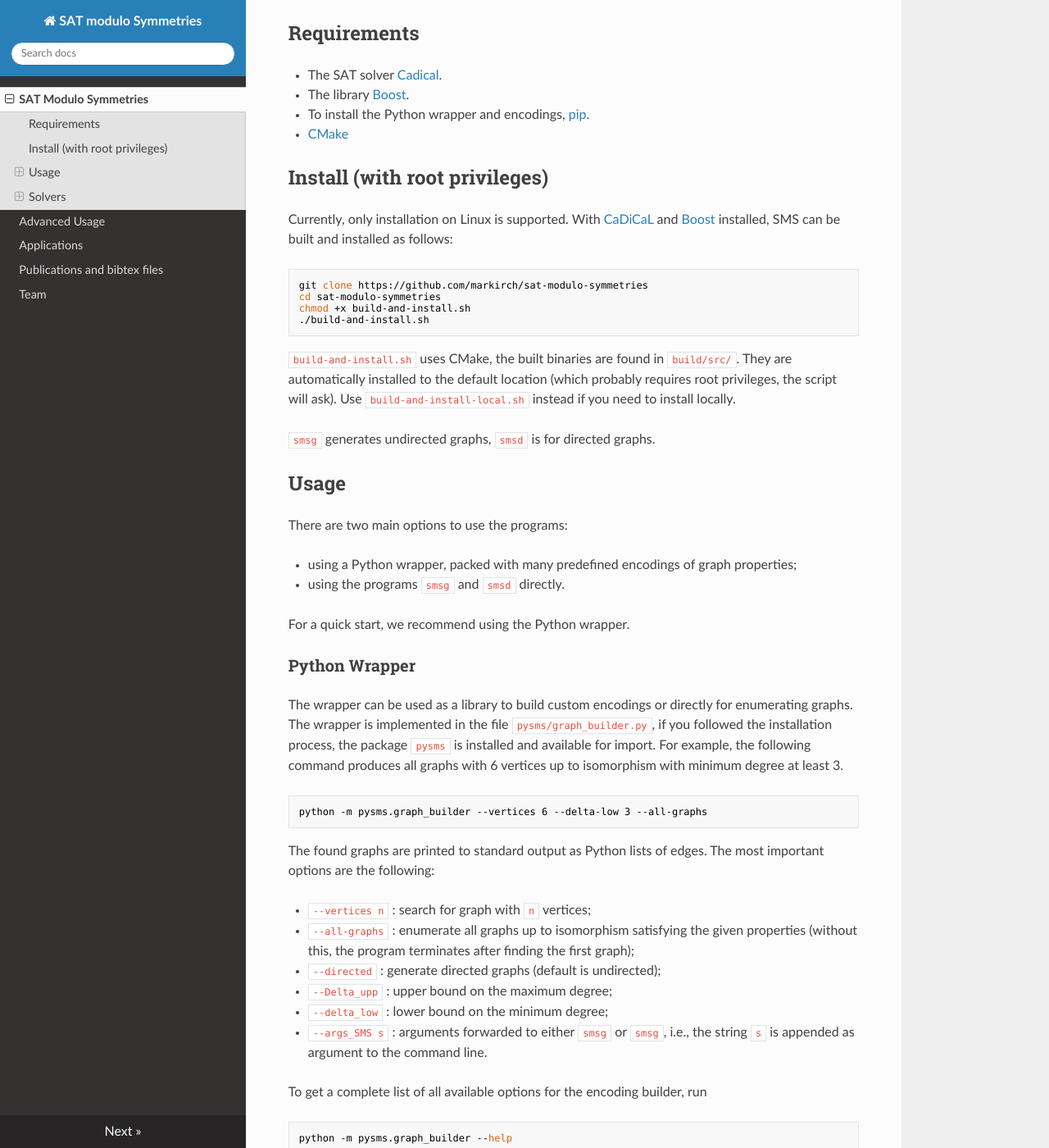
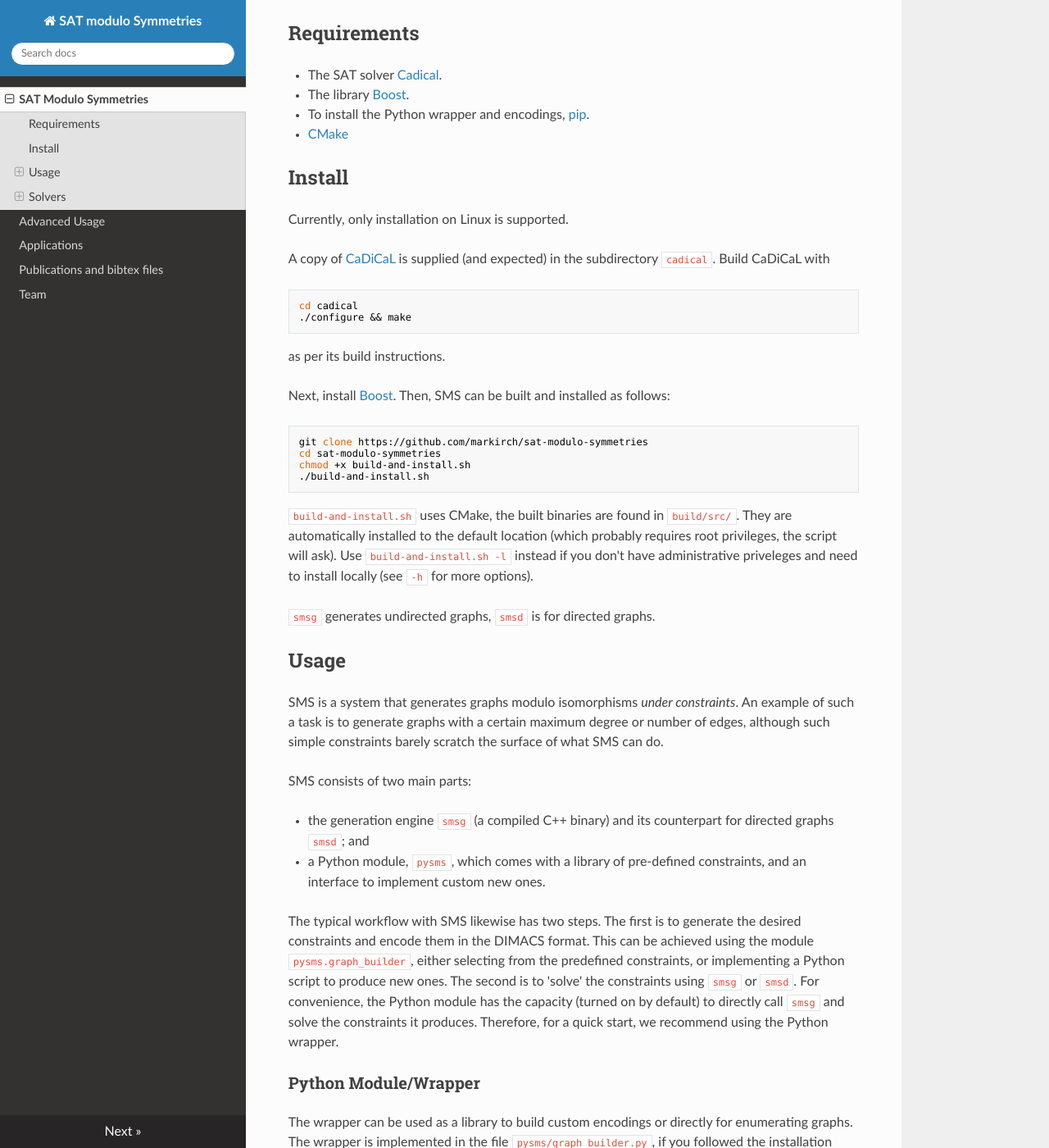
Before and after one commit to markirch/sat-modulo-symmetries, an MkDocs documentation site: the page built from docs/index.md, in a window 1280 px wide and 1400 px high, scrolled down 305 px. Shown: the whole window at 82% size. Built offline with MkDocs 1.6.1, drawn with Linux system fonts in a browser that asks for light colours; nearby versions of some CDN libraries; some of the changed text lies outside the part shown.

Commit message:
updated docs with the new build process + forbidden induced subgrahs

````diff
--- a/docs/index.md
+++ b/docs/index.md
@@ -2,7 +2,7 @@
 
 SAT Modulo Symmetries (SMS) is a framework that enhances SAT solvers with dynamic symmetry breaking. SMS is useful for isomorph-free generation and enumeration of graphs under constraints.
 
-This SMS package contains the enhanced SAT solvers `smsg` and `smsd` written in C++ which generate undirected and directed graphs modulo isomorphisms respectively, as well as a Python sub-module for easier creation of graph encodings with many predefined encodings to use.
+This SMS package contains the enhanced SAT solvers `smsg` and `smsd`, written in C++, which generate undirected and directed graphs modulo isomorphisms respectively, as well as a Python sub-module for easier creation of graph encodings with many predefined encodings to use.
 
 
 ## Requirements
@@ -12,10 +12,20 @@ This SMS package contains the enhanced SAT solvers `smsg` and `smsd` written in
 - To install the Python wrapper and encodings, [pip](https://pypi.org/project/pip).
 - [CMake](https://cmake.org)
 
-## Install (with root privileges)
+## Install
 
 Currently, only installation on Linux is supported.
-With [CaDiCaL](https://github.com/arminbiere/cadical) and [Boost](https://www.boost.org/) installed, SMS can be built and installed as follows: <!---CMake in the usual way, by executing the following commands: -->
+
+A copy of [CaDiCaL](https://github.com/arminbiere/cadical) is supplied (and expected) in the subdirectory `cadical`.
+Build CaDiCaL with
+```
+cd cadical
+./configure && make
+```
+as per its build instructions.
+
+Next, install [Boost](https://www.boost.org/).
+Then, SMS can be built and installed as follows: <!---CMake in the usual way, by executing the following commands: -->
 
 ```bash
 git clone https://github.com/markirch/sat-modulo-symmetries
@@ -26,22 +36,28 @@ chmod +x build-and-install.sh
 
 `build-and-install.sh` uses CMake, the built binaries are found in `build/src/`.
 They are automatically installed to the default location (which probably requires root privileges, the script will ask).
-Use `build-and-install-local.sh` instead if you need to install locally.
+Use `build-and-install.sh -l` instead if you don't have administrative priveleges and need to install locally (see `-h` for more options).
 
 `smsg` generates undirected graphs, `smsd` is for directed graphs.
 
-
 ## Usage
 
-There are two main options to use the programs:
+SMS is a system that generates graphs modulo isomorphisms *under constraints*.
+An example of such a task is to generate graphs with a certain maximum degree or number of edges, although such simple constraints barely scratch the surface of what SMS can do.
 
-- using a Python wrapper, packed with many predefined encodings of graph properties;
-- using the programs `smsg` and `smsd` directly.
+SMS consists of two main parts:
 
-For a quick start, we recommend using the Python wrapper.
+- the generation engine `smsg` (a compiled C++ binary) and its counterpart for directed graphs `smsd`; and
+- a Python module, `pysms`, which comes with a library of pre-defined constraints, and an interface to implement custom new ones.
 
+The typical workflow with SMS likewise has two steps.
+The first is to generate the desired constraints and encode them in the DIMACS format.
+This can be achieved using the module `pysms.graph_builder`, either selecting from the predefined constraints, or implementing a Python script to produce new ones.
+The second is to 'solve' the constraints using `smsg` or `smsd`.
+For convenience, the Python module has the capacity (turned on by default) to directly call `smsg` and solve the constraints it produces.
+Therefore, for a quick start, we recommend using the Python wrapper.
 
-### Python Wrapper
+### Python Module/Wrapper
 
 The wrapper can be used as a library to build custom encodings or directly for enumerating graphs.
 The wrapper is implemented in the file `pysms/graph_builder.py`, if you followed the installation process, the package `pysms` is installed and available for import.
@@ -51,7 +67,11 @@ For example, the following command produces all graphs with 6 vertices up to iso
 python -m pysms.graph_builder --vertices 6 --delta-low 3 --all-graphs
 ```
 
-The found graphs are printed to standard output as Python lists of edges. The most important options are the following:
+The found graphs are printed to standard output as Python lists of edges.
+
+In order to only print the constraints (as a CNF formula in DIMACS) without solving, additionally pass `--no-solve`.
+
+The most important options to `pysms.graph_builder` are as follows:
 
 - `--vertices n` : search for graph with `n` vertices;
 - `--all-graphs` : enumerate all graphs up to isomorphism satisfying the given properties (without this, the program terminates after finding the first graph);
@@ -72,14 +92,17 @@ For all options available for `smsg` or `smsd`, run
 smsg --help
 ```
 
+The wrapper `pysms.graph_builder` will accept and forward any additional arguments to `smsg`.
+There is the legacy option to pass arguments to `smsg` through `pysms.graph_builder --args-SMS="..."`, which is now deprecated.
+
 SMS relies on a procedure called the _minimality check_ to filter out non-canonical isomorphic copies of graphs.
 This procedure is often fast, but has worst-case exponential running time.
-To avoid getting stuck in hard corner cases, we strongly recommend to use a time limit (cutoff) for the minimality check, by adding `--args-SMS "--cutoff 20000"`.
+To avoid getting stuck in hard corner cases, we strongly recommend to use a time limit (cutoff) for the minimality check, by adding `--cutoff 20000`.
 This limits the number of recursive calls in the minimality check, but potentially results in incomplete symmetry breaking.
 The graphs can be filtered afterwards with tools like [Nauty](https://pallini.di.uniroma1.it/) using the `shortg` command.
 
 
-#### Installing the Encoding Builder
+#### Using the Encoding Builder in Python
 
 The encoding builder is installed alongside `smsg` and `smsd` by `build-and-install.sh`, using `pip` as follows:
 ```bash
@@ -111,12 +134,13 @@ for i,j,k in combinations(builder.V, 3):
 builder.solve(allGraphs=True)
 ```
 
-The `builder` object contains the encoding and all information like number of vertices and how to map edges to literals.
+The `builder` object contains the encoding and all necessary metadata such as the number of vertices and how to map edges to literals.
+The vertices are represented by the integers `0..n-1`.
 A clause can be added using `builder.append(clause)`.
 The function `builder.var_edge(i,j)` returns the corresponding literal associated with the edge {i,j}.
-So, `[-builder.var_edge(i,j), -builder.var_edge(i,k), -builder.var_edge(j,k)]` represents a clause that ensures that `i,j,k` doesn't form a triangle.
+So, `[-builder.var_edge(i,j), -builder.var_edge(i,k), -builder.var_edge(j,k)]` represents a clause that ensures that the vertex triple `i,j,k` doesn't form a triangle.
 
-### Direct usage
+### Direct Usage
 
 The most important arguments of `smsg` and `smsd` are as follows:
 
````
Also changed, not shown: docs/advanced.md (+8 -14 lines).
